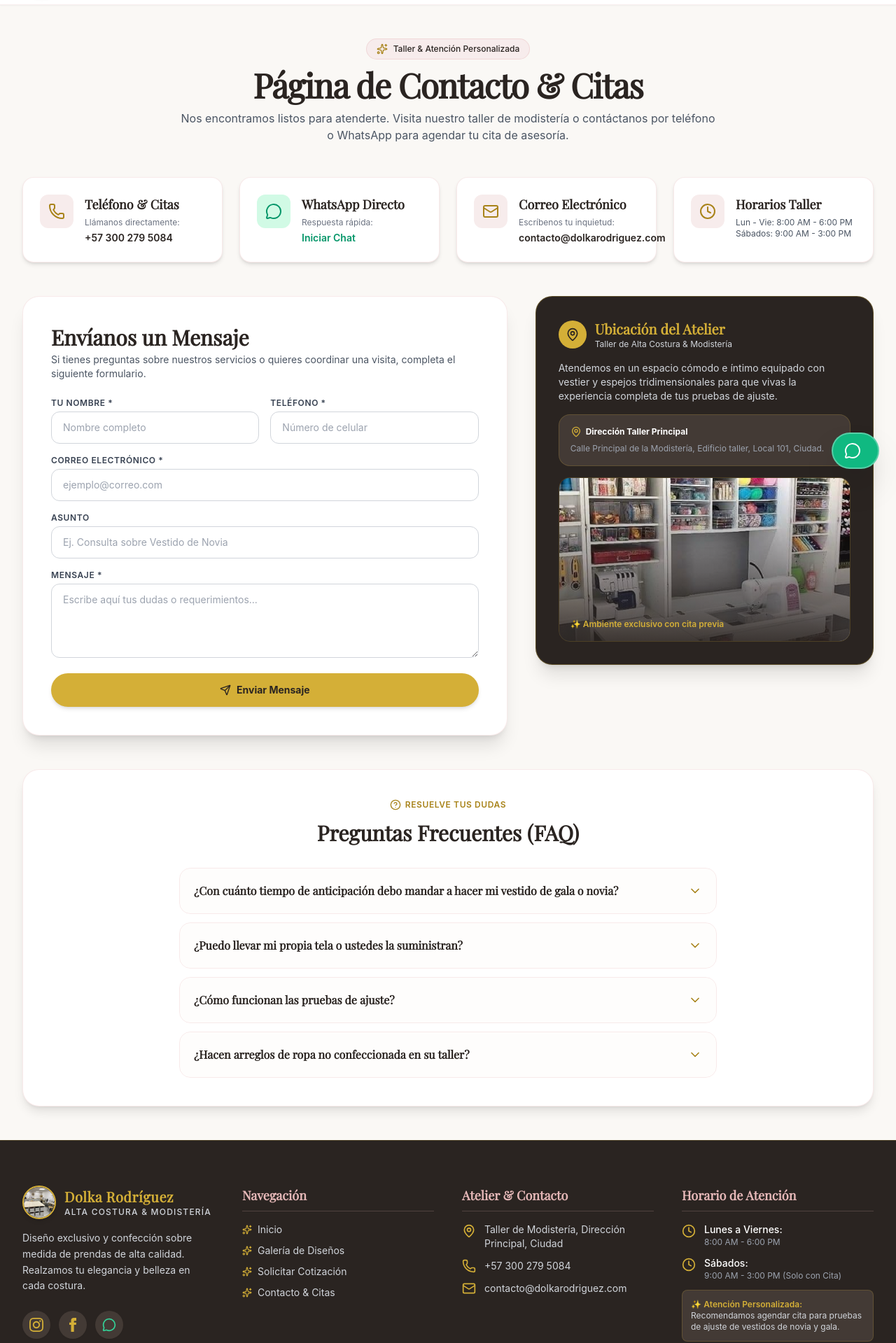
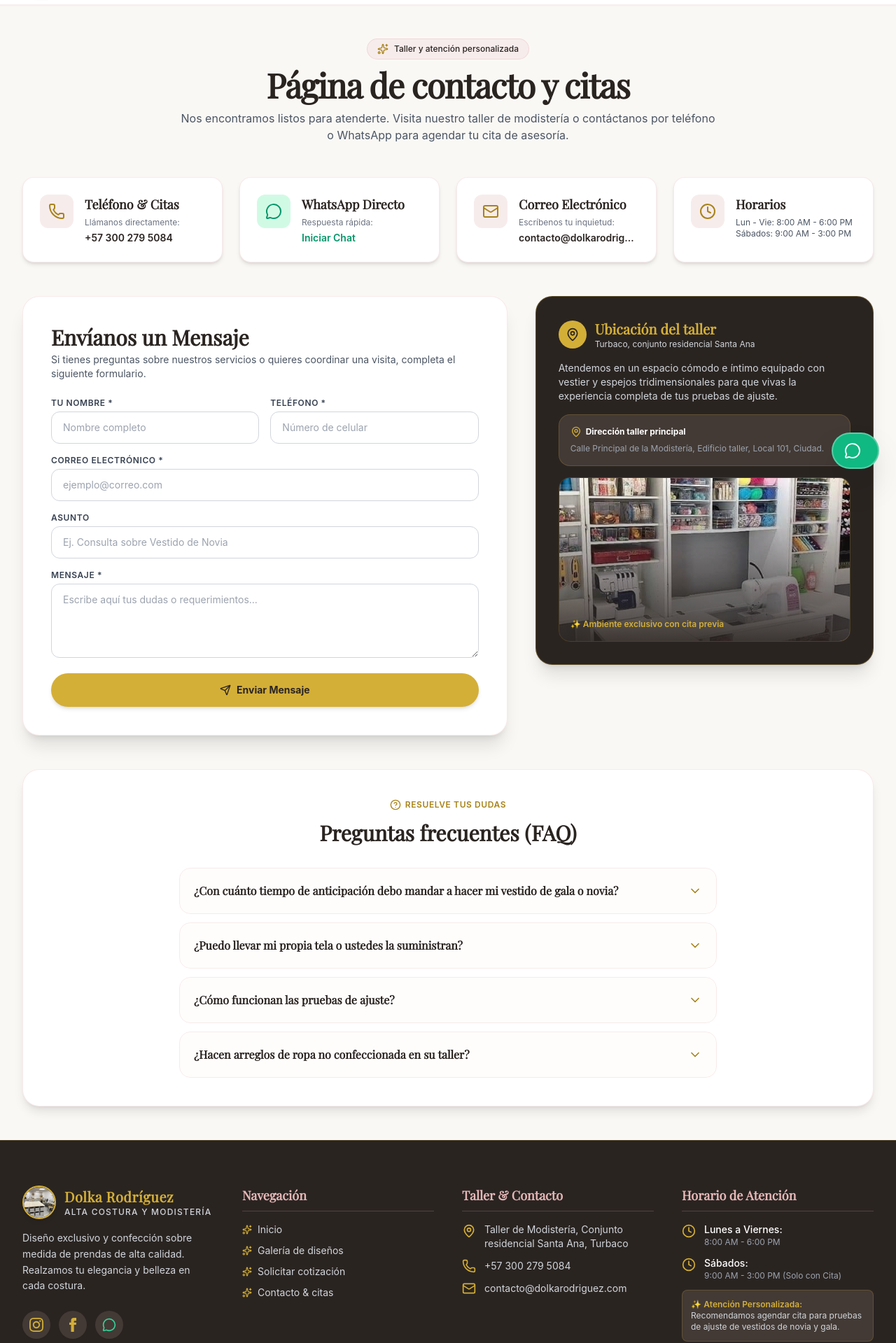
Before and after one commit to B1cyruz/dolka-rodriguez, a React (Vite) app: page /contacto in a window 1280 px wide. Shown: the part 106-2025 px from the top of the page at 70% size. Built offline with nearby package versions, Linux system fonts and the light colour scheme.

Commit message:
Corregido desbordamiento de texto en tarjeta de correo electronico

```diff
--- a/src/components/Footer.jsx
+++ b/src/components/Footer.jsx
@@ -20,7 +20,7 @@ export default function Footer() {
                   Dolka Rodríguez
                 </h3>
                 <p className="text-xs text-gray-300 font-medium tracking-widest uppercase">
-                  Alta Costura & Modistería
+                  Alta costura y modistería
                 </p>
               </div>
             </div>
@@ -52,7 +52,7 @@ export default function Footer() {
                 </svg>
               </a>
               <a
-                href="https://wa.me/573000000000"
+                href="https://wa.me/573002795084"
                 target="_blank"
                 rel="noopener noreferrer"
                 className="w-10 h-10 rounded-full bg-brand-dark-light flex items-center justify-center text-emerald-400 hover:bg-emerald-500 hover:text-white transition duration-300 shadow-sm"
@@ -78,19 +78,19 @@ export default function Footer() {
               <li>
                 <Link to="/galeria" className="text-gray-300 hover:text-brand-gold transition duration-200 flex items-center gap-2">
                   <Sparkles className="w-3.5 h-3.5 text-brand-gold" />
-                  Galería de Diseños
+                  Galería de diseños
                 </Link>
               </li>
               <li>
                 <Link to="/cotizacion" className="text-gray-300 hover:text-brand-gold transition duration-200 flex items-center gap-2">
                   <Sparkles className="w-3.5 h-3.5 text-brand-gold" />
-                  Solicitar Cotización
+                  Solicitar cotización
                 </Link>
               </li>
               <li>
                 <Link to="/contacto" className="text-gray-300 hover:text-brand-gold transition duration-200 flex items-center gap-2">
                   <Sparkles className="w-3.5 h-3.5 text-brand-gold" />
-                  Contacto & Citas
+                  Contacto & citas
                 </Link>
               </li>
             </ul>
@@ -99,16 +99,16 @@ export default function Footer() {
           {/* Contact Details */}
           <div>
             <h4 className="font-serif text-lg font-semibold text-brand-rose mb-4 border-b border-brand-rose/20 pb-2">
-              Atelier & Contacto
+              Taller & Contacto
             </h4>
             <ul className="space-y-3 text-sm text-gray-300">
               <li className="flex items-start gap-3">
                 <MapPin className="w-5 h-5 text-brand-gold flex-shrink-0 mt-0.5" />
-                <span>Taller de Modistería, Dirección Principal, Ciudad</span>
+                <span>Taller de Modistería, Conjunto residencial Santa Ana, Turbaco</span>
               </li>
               <li className="flex items-center gap-3">
                 <Phone className="w-5 h-5 text-brand-gold flex-shrink-0" />
-                <a href="tel:+573000000000" className="hover:text-brand-gold transition">
+                <a href="tel:+573002795084" className="hover:text-brand-gold transition">
                   +57 300 279 5084
                 </a>
               </li>
--- a/src/pages/Contact.jsx
+++ b/src/pages/Contact.jsx
@@ -49,10 +49,10 @@ export default function Contact() {
       <div className="text-center max-w-3xl mx-auto space-y-3">
         <div className="inline-flex items-center gap-2 px-3.5 py-1.5 rounded-full bg-brand-rose-light text-brand-dark font-medium text-xs border border-brand-rose/40">
           <Sparkles className="w-4 h-4 text-brand-gold-dark" />
-          <span>Taller & Atención Personalizada</span>
+          <span>Taller y atención personalizada</span>
         </div>
         <h1 className="text-4xl sm:text-5xl font-serif font-bold text-brand-dark tracking-tight">
-          Página de Contacto & Citas
+          Página de contacto y citas
         </h1>
         <p className="text-gray-600 text-base">
           Nos encontramos listos para atenderte. Visita nuestro taller de modistería o contáctanos por teléfono o WhatsApp para agendar tu cita de asesoría.
@@ -66,10 +66,10 @@ export default function Contact() {
           <div className="w-12 h-12 rounded-xl bg-brand-rose-light text-brand-dark flex items-center justify-center flex-shrink-0">
             <Phone className="w-6 h-6 text-brand-gold-dark" />
           </div>
-          <div>
-            <h3 className="font-serif font-bold text-lg text-brand-dark">Teléfono & Citas</h3>
+          <div className="min-w-0 flex-1">
+            <h3 className="font-serif font-bold text-lg text-brand-dark truncate">Teléfono & Citas</h3>
             <p className="text-xs text-gray-500 mt-1">Llámanos directamente:</p>
-            <a href="tel:+573000000000" className="text-sm font-semibold text-brand-dark hover:text-brand-gold-dark block mt-1">
+            <a href="tel:+573000000000" className="text-sm font-semibold text-brand-dark hover:text-brand-gold-dark block mt-1 truncate">
               +57 300 279 5084
             </a>
           </div>
@@ -79,14 +79,14 @@ export default function Contact() {
           <div className="w-12 h-12 rounded-xl bg-emerald-100 text-emerald-600 flex items-center justify-center flex-shrink-0">
             <MessageCircle className="w-6 h-6" />
           </div>
-          <div>
-            <h3 className="font-serif font-bold text-lg text-brand-dark">WhatsApp Directo</h3>
+          <div className="min-w-0 flex-1">
+            <h3 className="font-serif font-bold text-lg text-brand-dark truncate">WhatsApp Directo</h3>
             <p className="text-xs text-gray-500 mt-1">Respuesta rápida:</p>
             <a
               href="https://wa.me/573000000000"
               target="_blank"
               rel="noopener noreferrer"
-              className="text-sm font-semibold text-emerald-600 hover:text-emerald-700 block mt-1"
+              className="text-sm font-semibold text-emerald-600 hover:text-emerald-700 block mt-1 truncate"
             >
               Iniciar Chat
             </a>
@@ -97,10 +97,14 @@ export default function Contact() {
           <div className="w-12 h-12 rounded-xl bg-brand-rose-light text-brand-dark flex items-center justify-center flex-shrink-0">
             <Mail className="w-6 h-6 text-brand-gold-dark" />
           </div>
-          <div>
-            <h3 className="font-serif font-bold text-lg text-brand-dark">Correo Electrónico</h3>
+          <div className="min-w-0 flex-1">
+            <h3 className="font-serif font-bold text-lg text-brand-dark truncate">Correo Electrónico</h3>
             <p className="text-xs text-gray-500 mt-1">Escríbenos tu inquietud:</p>
-            <a href="mailto:contacto@dolkarodriguez.com" className="text-sm font-semibold text-brand-dark hover:text-brand-gold-dark block mt-1 truncate">
+            <a
+              href="mailto:contacto@dolkarodriguez.com"
+              title="contacto@dolkarodriguez.com"
+              className="text-xs sm:text-sm font-semibold text-brand-dark hover:text-brand-gold-dark block mt-1 truncate"
+            >
               contacto@dolkarodriguez.com
             </a>
           </div>
@@ -110,10 +114,10 @@ export default function Contact() {
           <div className="w-12 h-12 rounded-xl bg-brand-rose-light text-brand-dark flex items-center justify-center flex-shrink-0">
             <Clock className="w-6 h-6 text-brand-gold-dark" />
           </div>
-          <div>
-            <h3 className="font-serif font-bold text-lg text-brand-dark">Horarios Taller</h3>
-            <p className="text-xs text-gray-600 mt-1">Lun - Vie: 8:00 AM - 6:00 PM</p>
-            <p className="text-xs text-gray-600">Sábados: 9:00 AM - 3:00 PM</p>
+          <div className="min-w-0 flex-1">
+            <h3 className="font-serif font-bold text-lg text-brand-dark truncate">Horarios</h3>
+            <p className="text-xs text-gray-600 mt-1 truncate">Lun - Vie: 8:00 AM - 6:00 PM</p>
+            <p className="text-xs text-gray-600 truncate">Sábados: 9:00 AM - 3:00 PM</p>
           </div>
         </div>
 
@@ -147,7 +151,7 @@ export default function Contact() {
                 onClick={() => setFormSubmitted(false)}
                 className="bg-brand-cream hover:bg-brand-cream-dark text-brand-dark font-semibold px-6 py-2.5 rounded-full text-xs transition border border-brand-rose/40 mt-4"
               >
-                Enviar Otro Mensaje
+                Enviar otro mensaje
               </button>
             </div>
           ) : (
@@ -248,8 +252,8 @@ export default function Contact() {
                 <MapPin className="w-5 h-5" />
               </div>
               <div>
-                <h3 className="font-serif text-xl font-bold text-brand-gold">Ubicación del Atelier</h3>
-                <p className="text-xs text-gray-300">Taller de Alta Costura & Modistería</p>
+                <h3 className="font-serif text-xl font-bold text-brand-gold">Ubicación del taller</h3>
+                <p className="text-xs text-gray-300">Turbaco, conjunto residencial Santa Ana</p>
               </div>
             </div>
 
@@ -260,7 +264,7 @@ export default function Contact() {
             <div className="p-4 bg-brand-dark-light rounded-2xl border border-brand-gold/20 space-y-2 text-xs text-gray-300">
               <p className="font-bold text-white flex items-center gap-1.5">
                 <MapPin className="w-4 h-4 text-brand-gold" />
-                Dirección Taller Principal
+                Dirección taller principal
               </p>
               <p className="text-gray-400">Calle Principal de la Modistería, Edificio taller, Local 101, Ciudad.</p>
             </div>
@@ -289,7 +293,7 @@ export default function Contact() {
             <span>Resuelve tus dudas</span>
           </div>
           <h2 className="text-3xl font-serif font-bold text-brand-dark">
-            Preguntas Frecuentes (FAQ)
+            Preguntas frecuentes (FAQ)
           </h2>
         </div>
 
--- a/src/pages/Gallery.jsx
+++ b/src/pages/Gallery.jsx
@@ -12,13 +12,13 @@ export default function Gallery() {
     { id: "gala", label: "Gala & Noche" },
     { id: "novias", label: "Novias & Quinceañeras" },
     { id: "coctel", label: "Coctel & Casual" },
-    { id: "uniformes", label: "Uniformes & Corporativo" },
+    { id: "uniformes", label: "Uniformes / Corporativo" },
   ];
 
   const dresses = [
     {
       id: 1,
-      name: "Vestido Gala Real",
+      name: "Vestido gala real",
       category: "gala",
       categoryName: "Gala & Noche",
       image: "/images/vestido1.jpg",
@@ -29,7 +29,7 @@ export default function Gallery() {
     },
     {
       id: 2,
-      name: "Vestido Noche Esmeralda",
+      name: "Vestido noche esmeralda",
       category: "gala",
       categoryName: "Gala & Noche",
       image: "/images/vestido2.jpg",
@@ -40,7 +40,7 @@ export default function Gallery() {
     },
     {
       id: 3,
-      name: "Vestido Coctel Clásico",
+      name: "Vestido coctel clásico",
       category: "coctel",
       categoryName: "Coctel & Casual",
       image: "/images/vestido3.jpg",
@@ -51,7 +51,7 @@ export default function Gallery() {
     },
     {
       id: 4,
-      name: "Vestido Noche Estelar",
+      name: "Vestido noche estelar",
       category: "gala",
       categoryName: "Gala & Noche",
       image: "/images/vestido4.jpg",
@@ -62,7 +62,7 @@ export default function Gallery() {
     },
     {
       id: 5,
-      name: "Vestido Novia Ensueño",
+      name: "Vestido novia ensueño",
       category: "novias",
       categoryName: "Novias & Quinceañeras",
       image: "/images/vestido1.jpg",
@@ -73,11 +73,11 @@ export default function Gallery() {
     },
     {
       id: 6,
-      name: "Uniforme Corporativo Ejecutivo",
+      name: "Uniforme / Corporativo / Ejecutivo",
       category: "uniformes",
-      categoryName: "Uniformes & Corporativo",
+      categoryName: "Uniformes / Corporativo",
       image: "/images/vestido4.jpg",
-      description: "Traje/Uniforme institucional de alta durabilidad, confeccionado con costuras reforzadas para empresas e instituciones.",
+      description: "Uniforme institucional de alta durabilidad, confeccionado con costuras reforzadas para empresas e instituciones.",
       fabric: "Poliéster Algodón Antiarrugas",
       timeframe: "Según volumen de producción",
       details: ["Telas de uso rudo y fácil lavado", "Bordado de logotipo corporativo", "Tallaje exacto por empleado"],
@@ -100,7 +100,7 @@ export default function Gallery() {
       <div className="text-center max-w-3xl mx-auto space-y-3">
         <div className="inline-flex items-center gap-2 px-3.5 py-1.5 rounded-full bg-brand-rose-light text-brand-dark font-medium text-xs border border-brand-rose/40">
           <Sparkles className="w-4 h-4 text-brand-gold-dark" />
-          <span>Colección de Alta Costura & Modistería</span>
+          <span>Colección de alta costura y modistería</span>
         </div>
         <h1 className="text-4xl sm:text-5xl font-serif font-bold text-brand-dark tracking-tight">
           Catálogo & Galería de Diseños
@@ -244,7 +244,7 @@ export default function Gallery() {
 
                 {activeModalDress.details && (
                   <div className="space-y-1.5 pt-2">
-                    <p className="text-xs font-bold text-brand-dark uppercase tracking-wider">Características de Confección:</p>
+                    <p className="text-xs font-bold text-brand-dark uppercase tracking-wider">Características de confección:</p>
                     <ul className="space-y-1 text-xs text-gray-600">
                       {activeModalDress.details.map((detail, idx) => (
                         <li key={idx} className="flex items-center gap-2">
@@ -262,7 +262,7 @@ export default function Gallery() {
                   onClick={() => handleQuoteThisDress(activeModalDress.name)}
                   className="flex-1 bg-brand-gold hover:bg-brand-gold-dark text-brand-dark font-bold py-3 px-4 rounded-full text-center text-sm shadow-md transition flex items-center justify-center gap-2"
                 >
-                  <span>Cotizar Esta Prenda</span>
+                  <span>Cotizar esta prenda</span>
                   <ArrowRight className="w-4 h-4" />
                 </button>
               </div>
@@ -282,7 +282,7 @@ export default function Gallery() {
           to="/cotizacion"
           className="bg-brand-dark hover:bg-brand-dark-light text-brand-gold font-bold px-6 py-3 rounded-full text-sm shadow-md transition whitespace-nowrap"
         >
-          Enviar Mi Diseño
+          Enviar mi diseño
         </Link>
       </div>
 
--- a/src/pages/Quote.jsx
+++ b/src/pages/Quote.jsx
@@ -90,7 +90,7 @@ export default function Quote() {
       <div className="text-center space-y-3">
         <div className="inline-flex items-center gap-2 px-3.5 py-1.5 rounded-full bg-brand-rose-light text-brand-dark font-medium text-xs border border-brand-rose/40">
           <Sparkles className="w-4 h-4 text-brand-gold-dark" />
-          <span>Presupuesto Sin Compromiso</span>
+          <span>Presupuesto sin compromiso</span>
         </div>
         <h1 className="text-4xl sm:text-5xl font-serif font-bold text-brand-dark tracking-tight">
           Solicitar Cotización
```
Also changed, not shown: src/pages/Home.jsx (+20 -20 lines).
